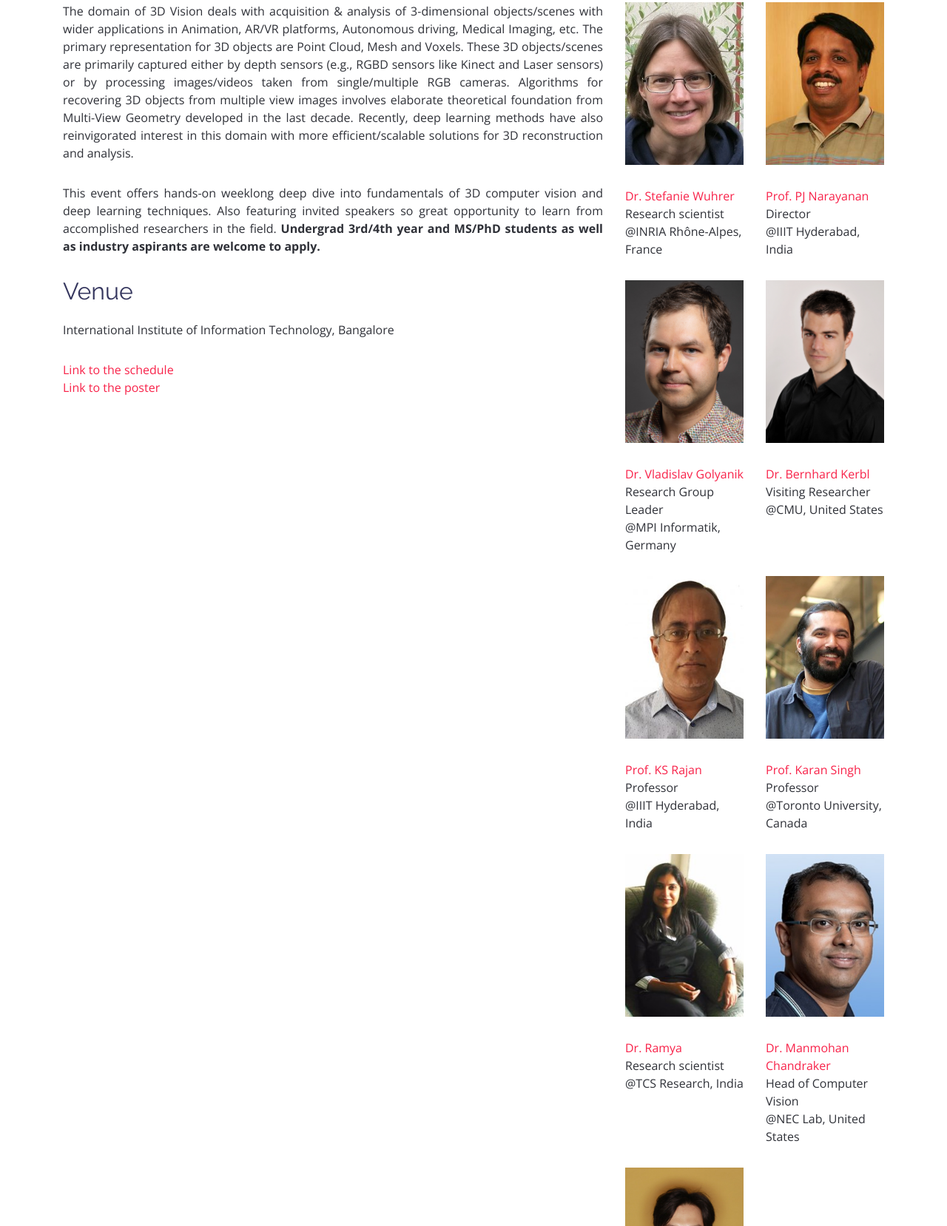
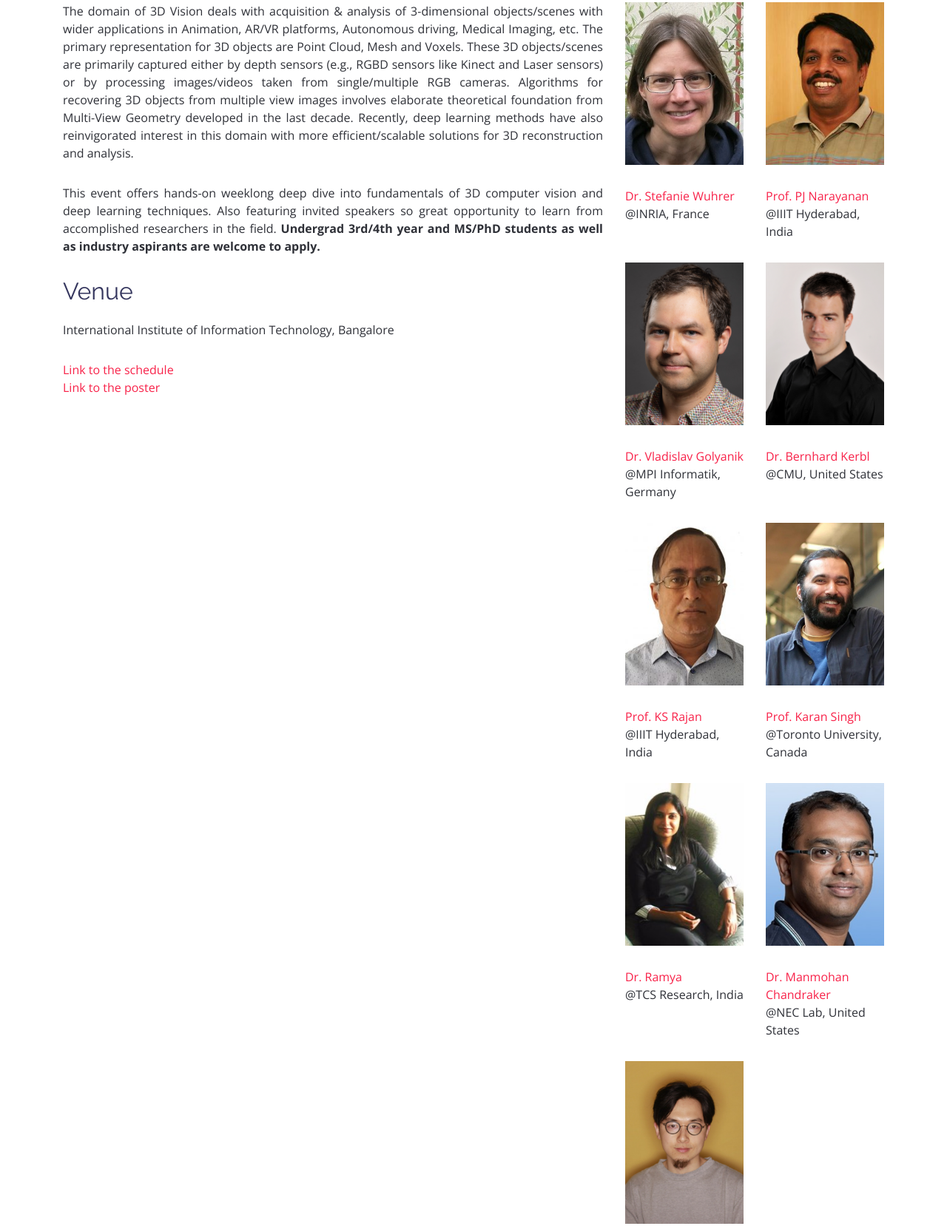
Before and after one commit to 3DVSS/3DVSS.github.io, a plain HTML site: page index.html in a window 1280 px wide. Shown: the part 675-2333 px from the top of the page at 74% size. Drawn offline with nearby package versions, Linux system fonts and the light colour scheme.

Commit message:
Remove work titles

```diff
--- a/index.html
+++ b/index.html
@@ -175,9 +175,7 @@
                     <a href="https://swuhrer.gitlabpages.inria.fr/website/">Dr. Stefanie Wuhrer</a>
 
                     <br>
-                    Research scientist
-                    <br>
-                    @INRIA Rhône-Alpes, France
+                    @INRIA, France
                   </p>
                 </div>
                 <div class="col-lg-6 col-md-6">
@@ -187,8 +185,6 @@
                   <p>
                     <a href="https://faculty.iiit.ac.in/~pjn/">Prof. PJ Narayanan</a>
 
-                    <br>
-                    Director
                     <br>
                     @IIIT Hyderabad, India
                   </p>
@@ -201,8 +197,7 @@
                   </div>
                   <p>
                     <a href="https://people.mpi-inf.mpg.de/~golyanik/">Dr. Vladislav Golyanik</a>
-                    <br>
-                    Research Group Leader
+
                     <br>
                     @MPI Informatik, Germany
                   </p>
@@ -213,9 +208,7 @@
                   </div>
                   <p>
                     <a href="https://snosixtyboo.github.io/">Dr. Bernhard Kerbl</a>
-                    <br>
 
-                    Visiting Researcher
                     <br>
                     @CMU, United States
                   </p>
@@ -228,9 +221,7 @@
                   </div>
                   <p>
                     <a href="https://lsi.iiit.ac.in/website/faculty/rajan/rajan.htm">Prof. KS Rajan</a>
-                    <br>
 
-                    Professor
                     <br>
                     @IIIT Hyderabad, India
                   </p>
@@ -241,9 +232,7 @@
                   </div>
                   <p>
                     <a href="https://www.dgp.toronto.edu/~karan/">Prof. Karan Singh</a>
-                    <br>
 
-                    Professor
                     <br>
                     @Toronto University, Canada
                   </p>
@@ -256,8 +245,7 @@
                   </div>
                   <p>
                     <a href="https://scholar.google.com/citations?hl=en&user=IJjnjZIAAAAJ&view_op=list_works&sortby=pubdate">Dr. Ramya</a>
-                    <br>
-                    Research scientist
+
                     <br>
                     @TCS Research, India
                   </p>
@@ -269,8 +257,7 @@
                   </div>
                   <p>
                     <a href="https://scholar.google.com/citations?user=Ja-8AFsAAAAJ">Dr. Manmohan Chandraker</a>
-                    <br>
-                    Head of Computer Vision
+
                     <br>
                     @NEC Lab, United States
                   </p>
@@ -285,9 +272,7 @@
                   </div>
                   <p>
                     <a href="https://shunsukesaito.github.io/">Dr. Shunsuke Saito</a>
-
-                    <br>
-                    Research Scientist
+\
                     <br>
                     @Reality Labs, Meta, United States
                   </p>
```
